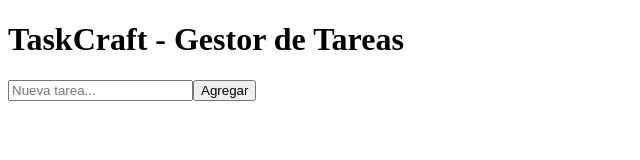
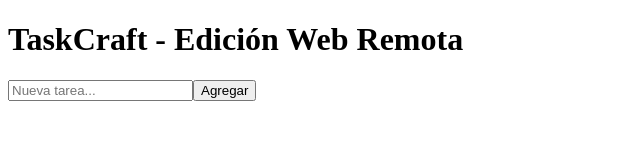
Before and after one commit to jdemartini145/taskcraft, a plain HTML site: page index.html in a window 1280 px wide. Shown: the whole page, without its empty margins (0-640 px from the left). Drawn offline with Linux system fonts and the light colour scheme.

Commit message:
Update index.html

```diff
--- a/index.html
+++ b/index.html
@@ -1 +1 @@
-<!DOCTYPE html><html lang="es"><head><meta charset="UTF-8"><title>TaskCraft</title></head><body><h1>TaskCraft - Gestor de Tareas</h1><form id="task-form"><input type="text" id="task-input" placeholder="Nueva tarea..." required><button type="submit">Agregar</button></form><ul id="task-list"></ul></body></html>
+<!DOCTYPE html><html lang="es"><head><meta charset="UTF-8"><title>TaskCraft</title></head><body><h1>TaskCraft - Edición Web Remota</h1><form id="task-form"><input type="text" id="task-input" placeholder="Nueva tarea..." required><button type="submit">Agregar</button></form><ul id="task-list"></ul></body></html>
```
